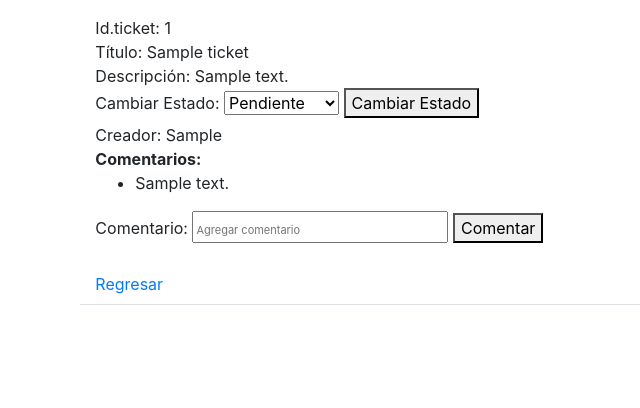
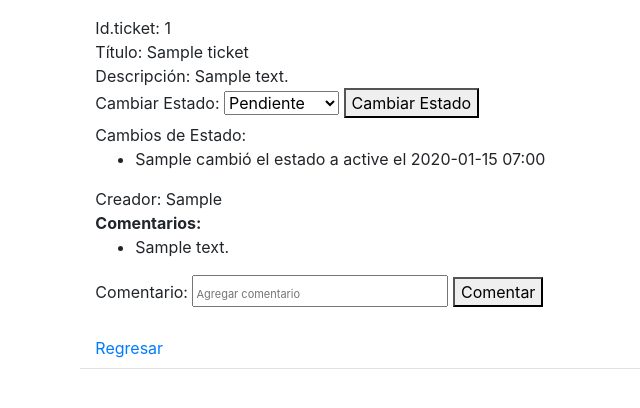
Before and after one commit to FranciscoTejada/Gestion-de-comunicados-IT, a Flask app: page /verTicket/1 in a window 1280 px wide. Shown: the part 51-459 px from the top of the page, without its empty margins (157-797 px from the left). Run offline with Flask 3, Linux system fonts and the light colour scheme; tables that the repository leaves empty hold one stand-in row (values such as "Sample post"); some libraries are stand-ins or nearby versions.

Commit message:
agrego modificación de cambio de estado, horario y detalles

```diff
--- a/Gestion de usuarios/app.py
+++ b/Gestion de usuarios/app.py
@@ -5,6 +5,8 @@ import psycopg2.extras
 from flask import Flask, render_template, request, url_for, flash, session
 from flask_migrate import Migrate
 # from datetime import datetime
+from flask import Flask
+import pytz
 
 # from werkzeug.security import check_password_hash, generate_password_hash
 # from sqlalchemy.testing.pickleable import User
@@ -16,6 +18,10 @@ from forms import PersonaForm
 from models import *
 
 app = Flask(__name__)
+
+# Configura la zona horaria para Argentina
+argentina_tz = pytz.timezone('America/Argentina/Buenos_Aires')
+app.config['TIMEZONE'] = argentina_tz
 
 # Configuración de la bd
 USER_DB = 'postgres'
@@ -39,6 +45,9 @@ migrate.init_app(app, db)
 # Configuración de flask-wtf
 app.config['SECRET_KEY'] = 'llave_secreta'
 
+# Crea las tablas en la base de datos dentro del contexto de la aplicación
+with app.app_context():
+    db.create_all()
 
 @app.route('/')
 @app.route('/index')
@@ -228,7 +237,7 @@ def comentar(ticket_id):
         db.session.add(nuevo_comentario)
         db.session.commit()
 
-    return redirect(url_for('ver_detalleTick', id=ticket_id))
+    return redirect(url_for('ver_detalle_Tick', id=ticket_id))
 
 
 @app.route('/cambiar_estado/<int:ticket_id>', methods=['POST'])
@@ -237,10 +246,13 @@ def cambiar_estado(ticket_id):
     # Obtén el ticket de la base de datos
     ticket = Tickets.query.get(ticket_id)
     if ticket:
-        # Actualiza el estado del ticket
+        # cambia el estado y registra el cambio
         ticket.estado = nuevo_estado
+
+        # registra el cambio de estado con el nombre de usuario actual
+        cambio_estado = CambiosEstadoTicket(ticket=ticket, usuario=session['usuario'], estado=nuevo_estado)
+        db.session.add(cambio_estado)
         db.session.commit()
-
     return redirect(url_for('ver_ticket'))
 
 
--- a/Gestion de usuarios/models.py
+++ b/Gestion de usuarios/models.py
@@ -1,4 +1,6 @@
 from datetime import datetime
+
+import pytz
 
 from app import db
 
@@ -27,9 +29,10 @@ class Tickets(db.Model):
     titulo = db.Column(db.String(250), nullable=False)
     descripcion = db.Column(db.String(255), nullable=False)
     estado = db.Column(db.String(20), nullable=False)
-    fecha_creacion = db.Column(db.DateTime, default=datetime.utcnow)
+    fecha_creacion = db.Column(db.DateTime, default=datetime.now(pytz.timezone('America/Argentina/Buenos_Aires')).strftime('%Y-%m-%d %H:%M:%S'))
     creador = db.Column(db.String(100), nullable=False)
     comentarios = db.relationship('Comentario', backref='ticket', lazy=True)
+    cambios_estado = db.relationship('CambiosEstadoTicket', backref='ticket', lazy='dynamic')
 
     def __str__(self):
         return (
@@ -48,7 +51,24 @@ class Tickets(db.Model):
         db.session.commit()
 
 
+    def cambiar_estado(self, nuevo_estado, usuario):
+        # Cambiar el estado del ticket
+        self.estado = nuevo_estado
+        # Registrar el cambio de estado
+        cambio_estado = CambiosEstadoTicket(ticket=self, usuario=usuario, estado=nuevo_estado)
+        db.session.add(cambio_estado)
+        db.session.commit()
+
+
 class Comentario(db.Model):
     id = db.Column(db.Integer, primary_key=True)
     contenido = db.Column(db.String(255), nullable=False)
     ticket_id = db.Column(db.Integer, db.ForeignKey('tickets.id'), nullable=False)
+
+
+class CambiosEstadoTicket(db.Model):
+    id = db.Column(db.Integer, primary_key=True)
+    ticket_id = db.Column(db.Integer, db.ForeignKey('tickets.id'))
+    usuario = db.Column(db.String(100))
+    estado = db.Column(db.String(20))
+    fecha = db.Column(db.DateTime, default=datetime.now(pytz.timezone('America/Argentina/Buenos_Aires')).strftime('%Y-%m-%d %H:%M:%S'))
--- /dev/null
+++ b/Gestion de usuarios/myenv/pyvenv.cfg
@@ -0,0 +1,3 @@
+home = C:\Program Files\Python310
+include-system-site-packages = false
+version = 3.10.7
--- a/Gestion de usuarios/templates/detalle.html
+++ b/Gestion de usuarios/templates/detalle.html
@@ -4,7 +4,6 @@
 
 {% block content %}
 <h1></h1>
-<div>Id Usuario: {{persona.id}}</div>
 <div>Usuario: {{persona.usuario}}</div>
 <div>Email: {{persona.email}}</div>
 <div>Departamento: {{persona.departamento}}</div>
--- a/Gestion de usuarios/templates/detalleTicket.html
+++ b/Gestion de usuarios/templates/detalleTicket.html
@@ -11,12 +11,22 @@
             <label for="nuevo_estado">Cambiar Estado:</label>
             <select name="nuevo_estado" id="nuevo_estado">
                 <option value="Pendiente">Pendiente</option>
-                <option value="En Progreso">En Progreso</option>
+                <option value="En Proceso">En Progreso</option>
                 <option value="Finalizado">Finalizado</option>
             </select>
             <button type="submit">Cambiar Estado</button>
         </form>
     </div>
+<div>
+    Cambios de Estado:
+    <ul>
+        {% for cambio in ticket.cambios_estado %}
+            <li>
+                {{ cambio.usuario }} cambió el estado a {{ cambio.estado }} el {{ cambio.fecha.astimezone(config['TIMEZONE']).strftime('%Y-%m-%d %H:%M') }}
+            </li>
+        {% endfor %}
+    </ul>
+</div>
 <div>Creador: {{ticket.creador}}</div>
 <div>
     <strong>Comentarios:</strong>
--- a/Gestion de usuarios/templates/login.html
+++ b/Gestion de usuarios/templates/login.html
@@ -18,7 +18,7 @@
         <label>Usuario</label>
         <input type="text" class="form-control" name="usuario" placeholder="Usuario" id="usuario" required>
         <label>Contraseña</label>
-        <input type="contrasenia" class="form-control" name="contrasenia" placeholder="Contraseña" id="contrasenia" required>
+        <input type="password" class="form-control" name="contrasenia" placeholder="Contraseña" id="contrasenia" required>
         <input type="submit" value="Iniciar" class="form-control btn btn-success " name="">
     </form>
     {% with messages = get_flashed_messages()  %}
--- a/Gestion de usuarios/templates/register.html
+++ b/Gestion de usuarios/templates/register.html
@@ -40,7 +40,10 @@
    <div class="cols-sm-10">
       <div class="input-group">
          <span class="input-group-addon"><i class="fa fa-users fa" aria-hidden="true"></i></span>
-         <input type="text" class="form-control" name="departamento" id="departamento" placeholder="(COMERCIAL o GTR)" required>
+         <select class="form-control" name="departamento" id="departamento" required>
+            <option value="COMERCIAL">COMERCIAL</option>
+            <option value="GTR">GTR</option>
+         </select>
       </div>
    </div>
    </div>
@@ -77,7 +80,6 @@
      </form>
     </div>
    </div>
-  </div>
       <script src="https://maxcdn.bootstrapcdn.com/bootstrap/4.1.1/js/bootstrap.min.js"></script>
  <script src="https://cdnjs.cloudflare.com/ajax/libs/jquery/3.2.1/jquery.min.js"></script>
  </body>
```
Also changed, not shown: 13 other files. Lines whose indentation alone changed are shown as unchanged.
